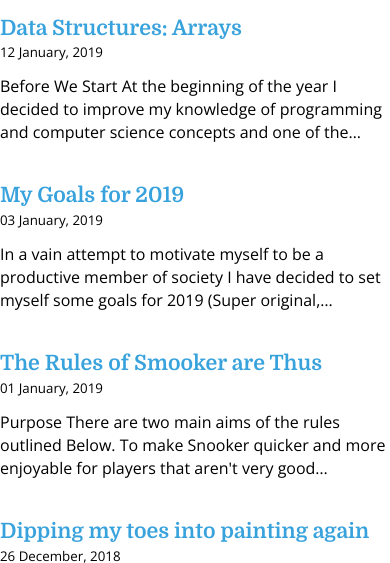
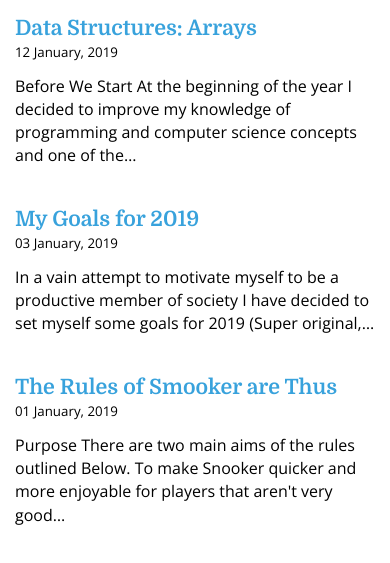
Before and after one commit to de86/personal-site, a Gatsby site: page / in a window 390 px wide. Shown: the part 250-813 px from the top of the page. Built offline with nearby package versions, Linux system fonts and the light colour scheme; Gatsby itself is replaced by a stand-in of ours; some packages are replaced by stand-ins of ours.

Commit message:
fixed padding on mobile

```diff
--- a/src/components/PostPreview/styles.module.css
+++ b/src/components/PostPreview/styles.module.css
@@ -9,6 +9,8 @@
 .container {
     margin-left: auto;
     margin-right: auto;
+    padding-left: 15px;
+    padding-right: 15px;
     max-width: 720px;
 }
 
--- a/src/templates/BlogPost/styles.module.css
+++ b/src/templates/BlogPost/styles.module.css
@@ -13,16 +13,11 @@
 
 .container {
     margin: 50px auto 0;
+    padding-left: 15px;
+    padding-right: 15px;
     max-width: 720px;
 }
 
 .title {
     text-align: center;
 }
-
-@media (max-width: 660px) {
-    .container {
-        margin-left: 15px;
-        margin-right: 15px;
-    }
-}
```
